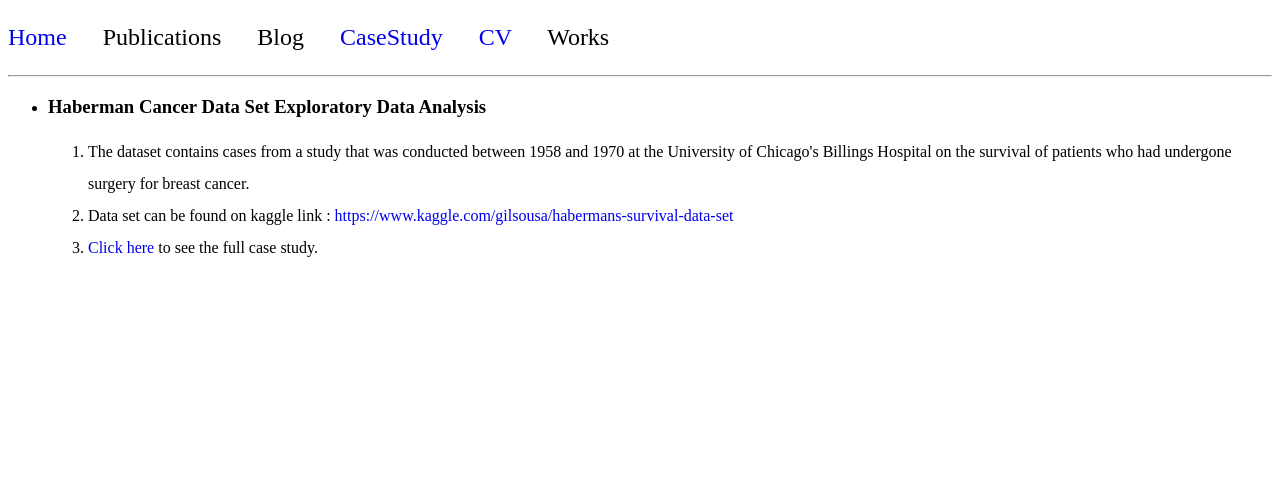
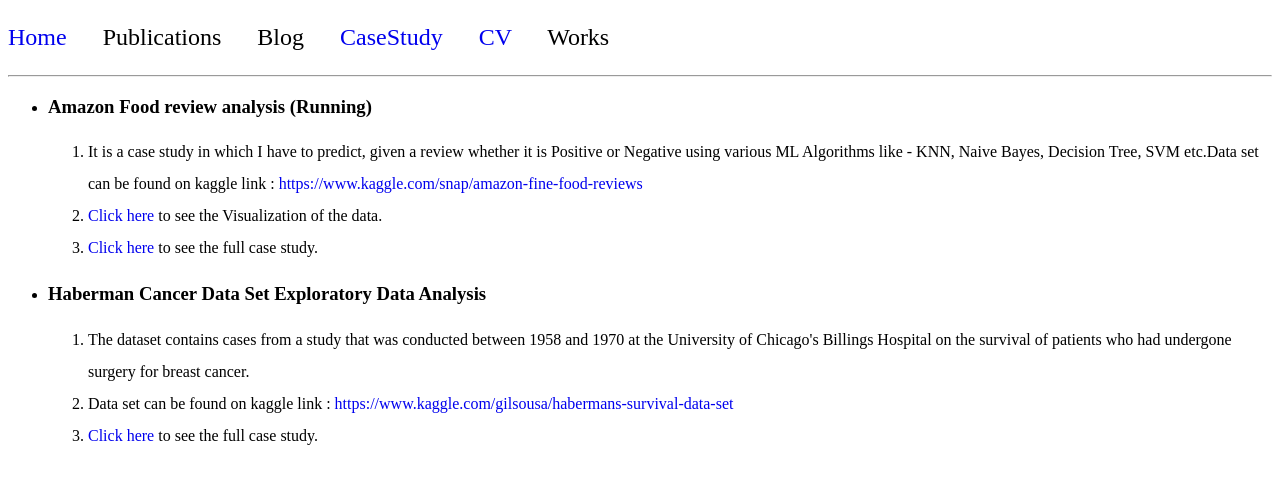
Before and after one commit to kkaran0908/kkaran0908.github.io, a plain HTML site: page casestudies.html in a window 1280 px wide. Drawn offline with Linux system fonts and the light colour scheme.

Commit message:
add amazon analysis

```diff
--- a/casestudies.html
+++ b/casestudies.html
@@ -13,6 +13,17 @@ a:link {
 <a href = "resume.pdf">CV</a> Works</p>
 <hr>
 <ul>
+   <li><h3>Amazon Food review analysis (Running)</h3></li>
+    <p>
+       <ol style = "line-height:2">
+         <li>It is a case study in which I have to predict, given a review whether it is Positive or Negative using various ML
+           Algorithms like - KNN, Naive Bayes, Decision Tree, SVM etc.Data set can be found on kaggle link :<a href="https://www.kaggle.com/snap/amazon-fine-food-reviews">
+            https://www.kaggle.com/snap/amazon-fine-food-reviews</a>
+         </li>
+         <li><a href = "Amazon+reviews+visualization.html">Click here</a> to see the Visualization of the data. </li>
+         <li><a href = "Amazon+analysis.html">Click here</a> to see the full case study. </li>
+       </ol>
+    </p>
   <li><h3>Haberman Cancer Data Set Exploratory Data Analysis</h3></li>
     <p>
        <ol style = "line-height:2">
```
